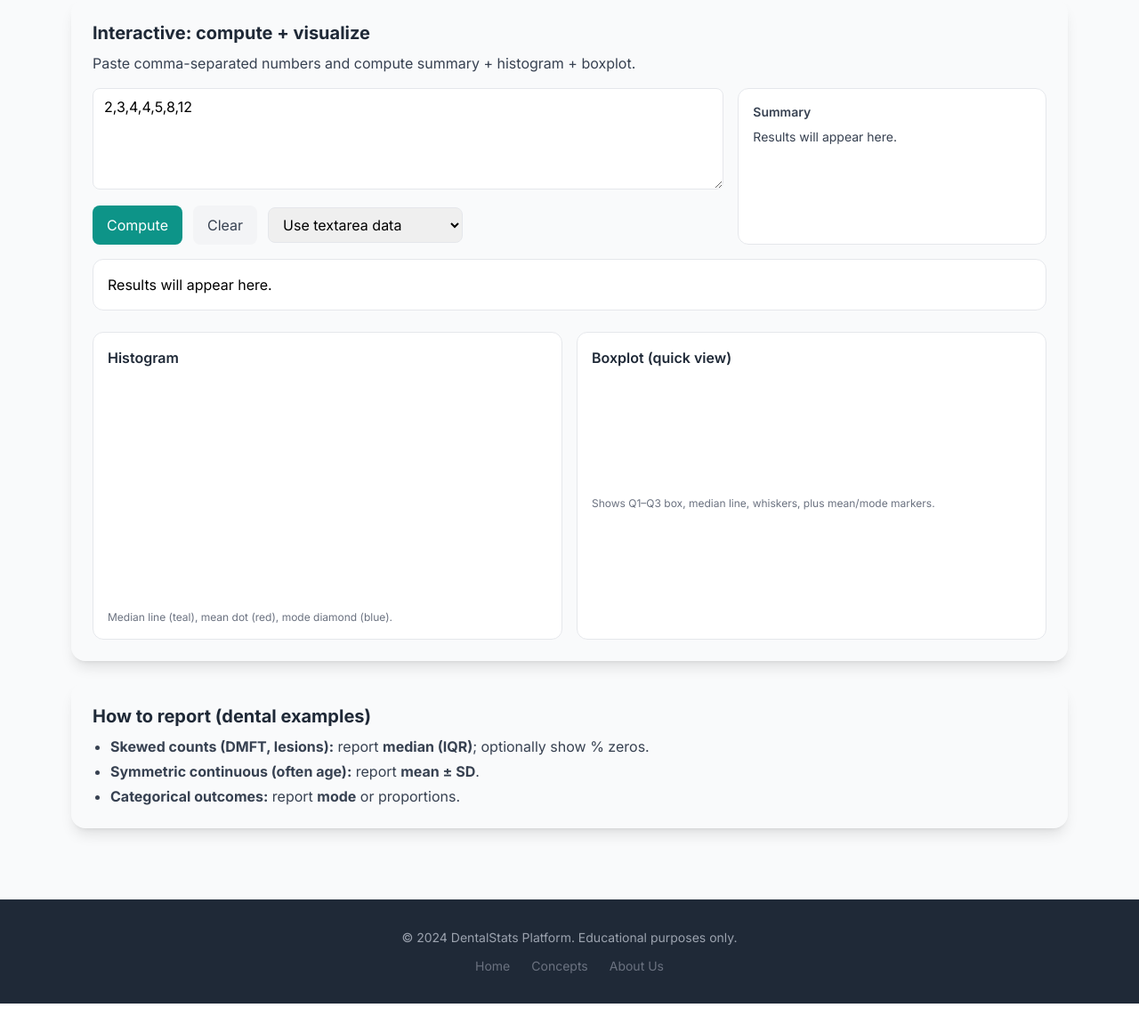
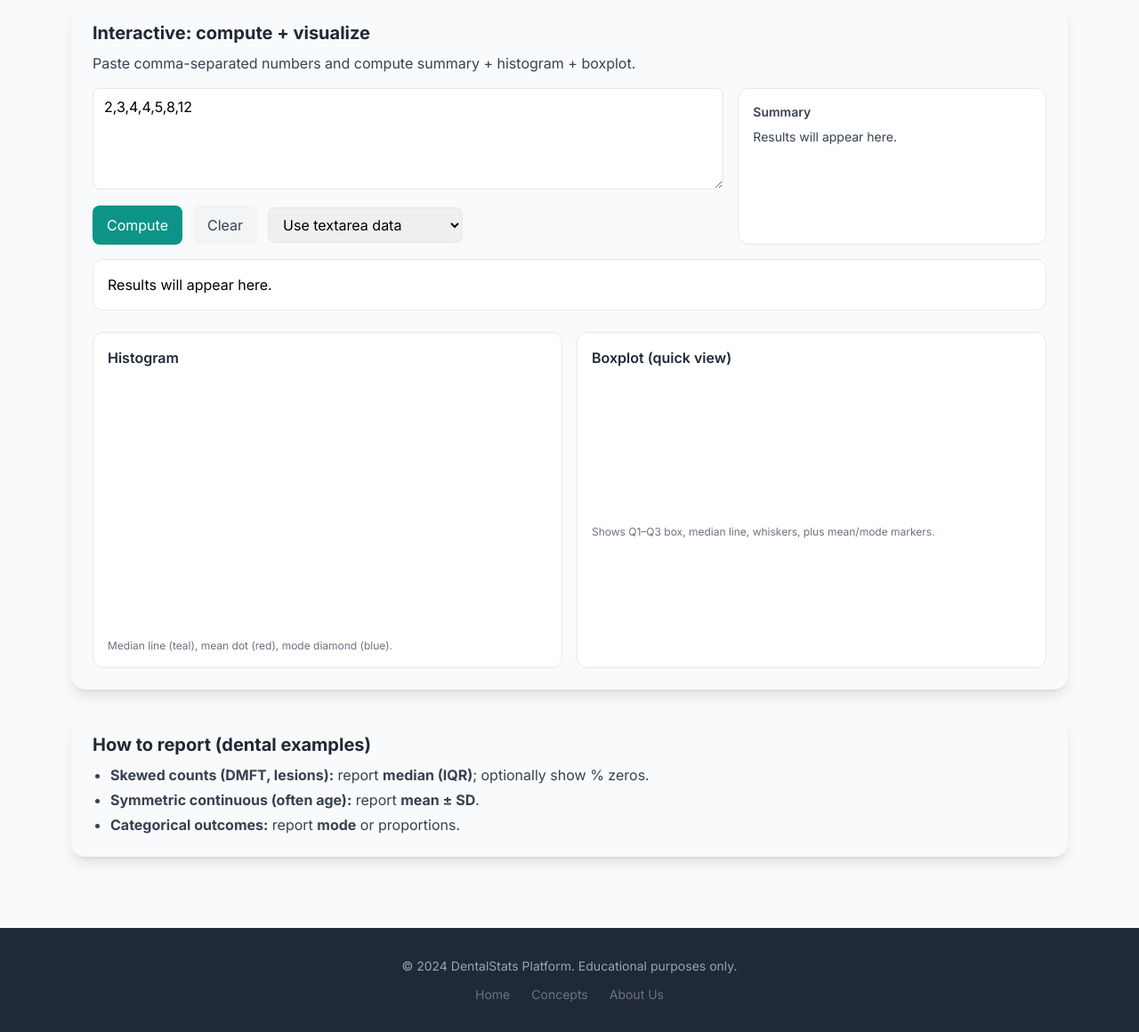
Before and after one commit to dayaniravi123/DentStat, a Django app: page /concepts/central-tendency in a window 1280 px wide. Shown: the part 2167-3327 px from the top of the page at 89% size. Before the commit the page ends 3295 px from the top, so only its background shows below. Run offline with Django 4.2, Linux system fonts and the light colour scheme; a map, chart or similar area stays blank; some libraries are stand-ins or nearby versions.

Commit message:
"Improve concept-page chart readability by adding padding and resizing chart areas so labels like Mean, Median, and Grand Mean stay fully visible (excluding Basic Probability)."

```diff
--- a/static/concepts/js/central-tendency.js
+++ b/static/concepts/js/central-tendency.js
@@ -149,6 +149,9 @@
       },
       options: {
         responsive: true, maintainAspectRatio: false,
+        layout: {
+          padding: { top: 28, right: 18, bottom: 12, left: 10 }
+        },
         plugins: {
           legend: { display: false },
           tooltip: { callbacks: { title: items => `Bin: ${items[0].label}`, label: item => `Count: ${item.raw}` } },
@@ -173,8 +176,8 @@
           ctx.save();
           ctx.strokeStyle = '#0d9488'; ctx.lineWidth = 2.5; ctx.setLineDash([]);
           ctx.beginPath(); ctx.moveTo(medX, top); ctx.lineTo(medX, bottom); ctx.stroke();
-          ctx.fillStyle = '#0d9488'; ctx.font = 'bold 11px Inter, sans-serif'; ctx.textAlign = 'center';
-          ctx.fillText('Median', medX, top - 5);
+          ctx.fillStyle = '#0d9488'; ctx.font = 'bold 11px Inter, sans-serif'; ctx.textAlign = 'center'; ctx.textBaseline = 'bottom';
+          ctx.fillText('Median', medX, top - 8);
           ctx.restore();
 
           // Mean dot (red)
@@ -183,8 +186,8 @@
           ctx.save();
           ctx.fillStyle = '#ef4444';
           ctx.beginPath(); ctx.arc(meanX, top + 10, 5, 0, Math.PI*2); ctx.fill();
-          ctx.font = 'bold 11px Inter, sans-serif'; ctx.textAlign = 'center';
-          ctx.fillText('Mean', meanX, top + 25);
+          ctx.font = 'bold 11px Inter, sans-serif'; ctx.textAlign = 'center'; ctx.textBaseline = 'top';
+          ctx.fillText('Mean', meanX, top + 18);
           ctx.restore();
         }
       }]
@@ -208,6 +211,9 @@
       options: {
         responsive: true, maintainAspectRatio: false,
         indexAxis: 'y',
+        layout: {
+          padding: { top: 18, right: 18, bottom: 26, left: 10 }
+        },
         plugins: { legend: { display: false }, tooltip: { enabled: false } },
         scales: {
           x: { min: mn - padding, max: mx + padding, grid: { color: '#f1f5f9' } },
@@ -272,9 +278,11 @@
 
           // Labels
           ctx.fillStyle = '#64748b'; ctx.font = '10px Inter, sans-serif'; ctx.textAlign = 'center';
-          ctx.fillText('Q1='+q1.toFixed(1), xQ1, cy+boxH/2+14);
-          ctx.fillText('Q3='+q3.toFixed(1), xQ3, cy+boxH/2+14);
-          ctx.fillText('Med='+med.toFixed(1), xMed, cy-boxH/2-6);
+          ctx.textBaseline = 'top';
+          ctx.fillText('Q1='+q1.toFixed(1), xQ1, cy+boxH/2+10);
+          ctx.fillText('Q3='+q3.toFixed(1), xQ3, cy+boxH/2+10);
+          ctx.textBaseline = 'bottom';
+          ctx.fillText('Med='+med.toFixed(1), xMed, cy-boxH/2-8);
 
           ctx.restore();
         }
--- a/templates/concepts/anova.html
+++ b/templates/concepts/anova.html
@@ -514,6 +514,9 @@
         },
         options: {
           responsive: true, maintainAspectRatio: false,
+          layout: {
+            padding: { top: 18, right: 18, bottom: 12, left: 10 }
+          },
           scales: {
             x: { min:0.5, max:3.5, ticks:{callback:(v)=>{if(v===1)return'A';if(v===2)return'B';if(v===3)return'C';return''}}, title:{display:true,text:'Treatment'} },
             y: { min:0, max:10, title:{display:true,text:'Sensitivity Score'} }
@@ -552,6 +555,8 @@
             ctx.setLineDash([]);
             ctx.fillStyle = '#6b7280';
             ctx.font = '11px Inter, sans-serif';
+            ctx.textAlign = 'center';
+            ctx.textBaseline = 'bottom';
             ctx.fillText('Grand Mean = 4.40', x.getPixelForValue(2.6), grandY - 8);
             ctx.restore();
           }
--- a/templates/concepts/central-tendency.html
+++ b/templates/concepts/central-tendency.html
@@ -305,12 +305,12 @@
       <div class="mt-6 grid grid-cols-1 lg:grid-cols-2 gap-4">
         <div class="bg-white rounded-xl border p-4 scenario-card">
           <h3 class="font-semibold text-gray-800 mb-2">Histogram</h3>
-          <div class="h-64"><canvas id="ctHistogram"></canvas></div>
+          <div class="h-72"><canvas id="ctHistogram"></canvas></div>
           <p class="text-xs text-gray-500 mt-2">Median line (teal), mean dot (red), mode diamond (blue).</p>
         </div>
         <div class="bg-white rounded-xl border p-4 scenario-card">
           <h3 class="font-semibold text-gray-800 mb-2">Boxplot (quick view)</h3>
-          <div class="h-32"><canvas id="ctBox"></canvas></div>
+          <div class="h-40"><canvas id="ctBox"></canvas></div>
           <p class="text-xs text-gray-500 mt-2">Shows Q1–Q3 box, median line, whiskers, plus mean/mode markers.</p>
         </div>
       </div>
```
Also changed, not shown: static/concepts/js/sample-size.js (+5 -2 lines), static/concepts/js/standard-deviation.js (+10 -7 lines).
